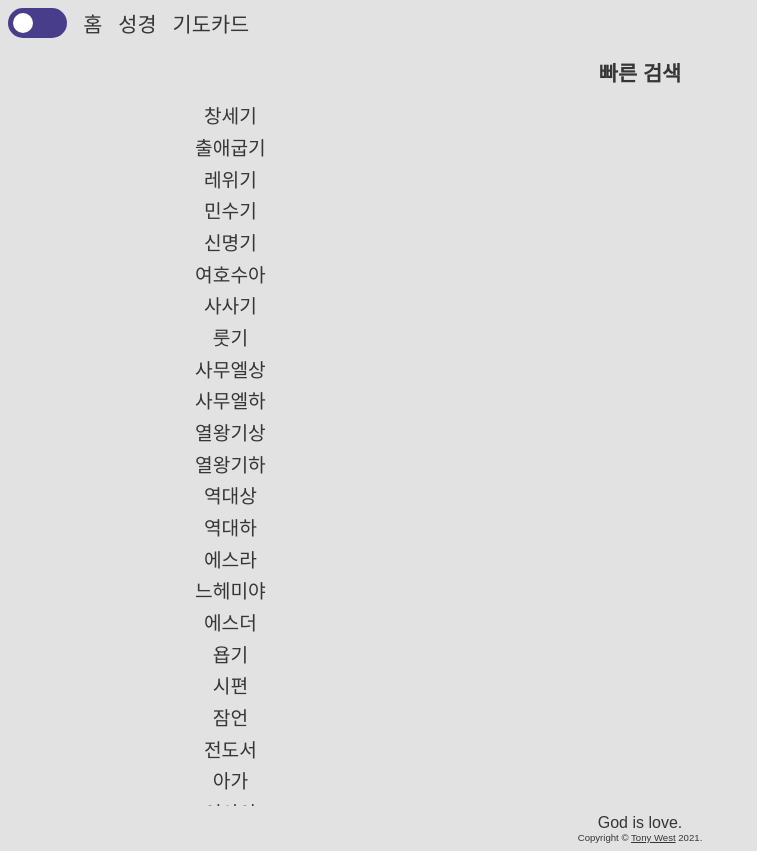
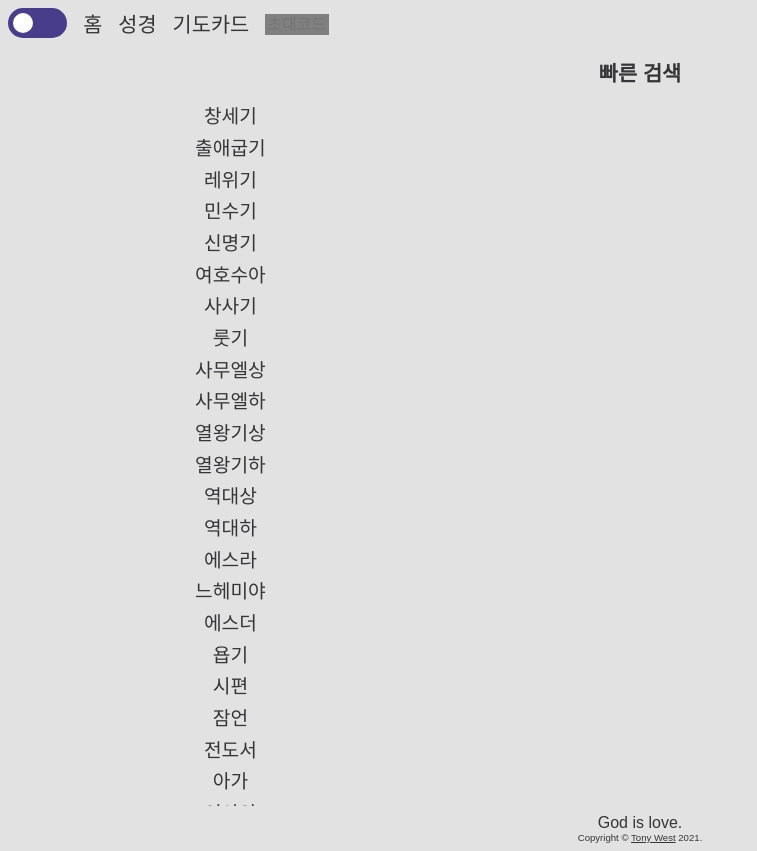
Before and after one commit to tonyw0527/bible-app, a Next.js app in the folder client/: page /quick-search in a window 1280 px wide. Shown: the whole page, without its empty margins (0-757 px from the left). Built offline with nearby package versions, Linux system fonts and the light colour scheme.

Commit message:
added invitaion code auth

```diff
--- a/client/components/basics/Header.tsx
+++ b/client/components/basics/Header.tsx
@@ -1,5 +1,7 @@
 import Link from "next/link";
 import DarkModeToggleButton from "./DarkModeToggleButton";
+import { observer } from "mobx-react";
+import { useStore } from "../../stores/RootStore";
 import styled from "styled-components";
 
 const Container = styled.div`
@@ -15,11 +17,22 @@ const A = styled.a`
   margin-top: 0.3rem;
 `;
 
+const Input = styled.input`
+  width: 4rem;
+  height: 1.3rem;
+  margin-top: 0.4rem;
+  background: gray;
+  border: 2px solid gray;
+`;
+
 type HeaderProps = {
   onToggleTheme: () => void;
 };
 
-const Header = ({ onToggleTheme }: HeaderProps) => (
+const Header = observer(({ onToggleTheme }: HeaderProps) => {
+  const store = useStore();
+
+  return (
     <Container>
       <DarkModeToggleButton onToggleTheme={onToggleTheme} />
       <Link href="/">
@@ -31,7 +44,16 @@ const Header = ({ onToggleTheme }: HeaderProps) => (
       <Link href="/pray-card">
         <A>기도카드</A>
       </Link>
+      <Input
+        type="text"
+        value={store.userStore.invitation_code}
+        onChange={(e) => {
+          store.userStore.updateInvitationCode(e.target.value);
+        }}
+        placeholder="초대코드"
+      />
     </Container>
   );
+});
 
 export default Header;
--- a/client/pages/api/bible.ts
+++ b/client/pages/api/bible.ts
@@ -9,14 +9,18 @@ export const config = {
 
 // get method
 export default (req, res) => {
-
+  const { invicode } = req.cookies;
   dbConnect();
 
   const { book, chapter } = req.query;
+  if (invicode !== process.env.INVITATION_CODE){
+    res.status(400).json({ suceess: false, msg: "Wrong Code."})
+    return;
+  }
     console.log('query', book, chapter);
     bookModel.find({$and:[{ book: book },{chapter: chapter}]}).sort({ verse: 1}).exec((err, data) => {
         if(err){
-            res.status(400).json({ success: false })
+            res.status(400).json({ success: false, msg: "db query error." })
             return;
         } else {
             res.status(200).json(data);
--- a/client/pages/api/hello.js
+++ /dev/null
@@ -1,6 +0,0 @@
-// Next.js API route support: https://nextjs.org/docs/api-routes/introduction
-
-export default (req, res) => {
-  res.statusCode = 200
-  res.json({ name: `John Doe. ${process.env.DB_HOST}` })
-}
--- a/client/stores/RootStore.tsx
+++ b/client/stores/RootStore.tsx
@@ -1,12 +1,15 @@
 import { createContext, useContext } from "react";
 
+import UserStore from "./UserStore";
 import BibleStore from "./BibleStore";
 
 class RootStore {
   bibleStore;
+  userStore;
 
   constructor() {
     this.bibleStore = new BibleStore();
+    this.userStore = new UserStore();
   }
 }
 
--- /dev/null
+++ b/client/stores/UserStore.ts
@@ -0,0 +1,21 @@
+import { toJS, runInAction, autorun, makeAutoObservable } from 'mobx';
+import Cookies from 'js-cookie';
+
+export default class UserStore {
+  // states
+  invitation_code: string = "";
+
+  constructor() {
+    makeAutoObservable(this);
+
+    // reactions
+    autorun(() => {
+    });
+  }
+
+  // actions
+  updateInvitationCode(code: string){
+    this.invitation_code = code;
+    Cookies.set("invicode", code, { expires: 30 });
+  }
+}
```
Lines whose indentation alone changed are shown as unchanged.
